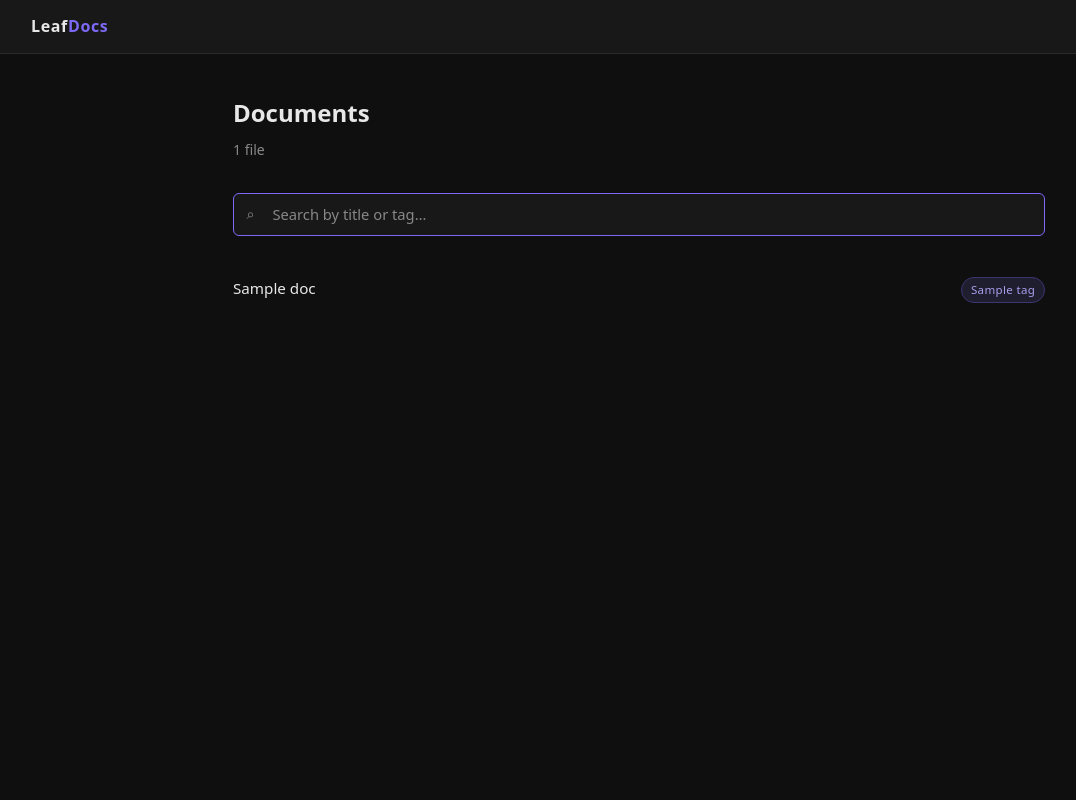
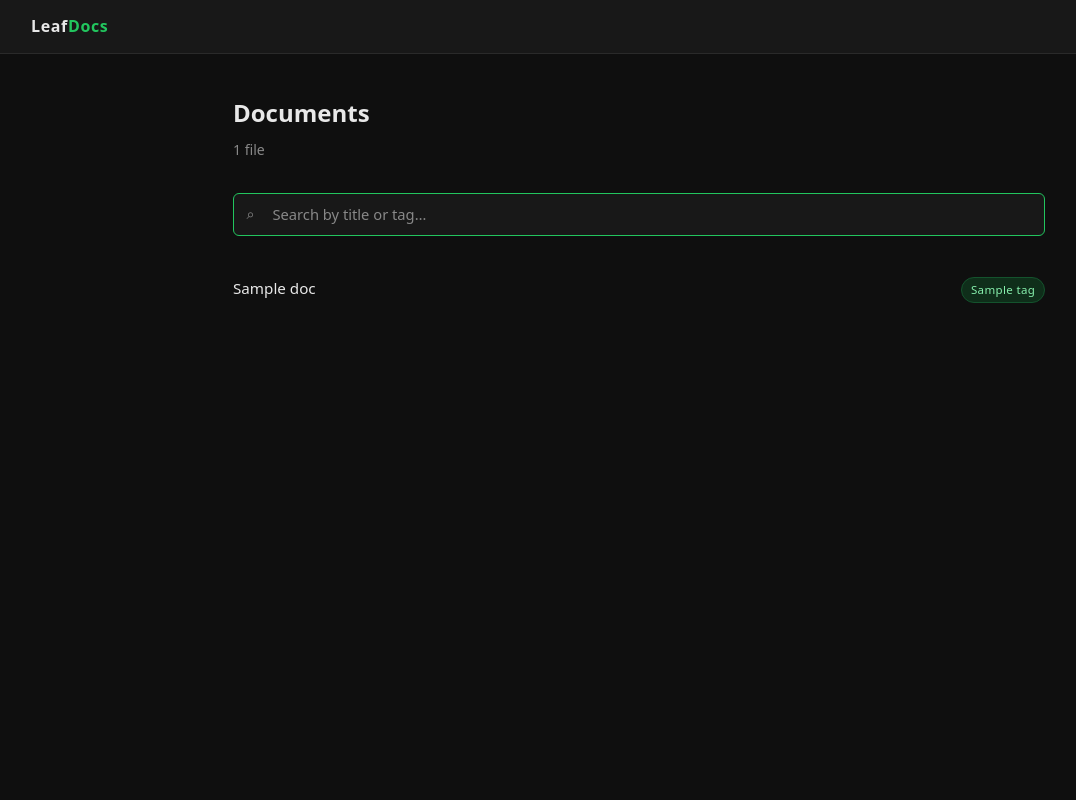
Before and after one commit to anshulraj10/leafdocs, a Python web app: template src/leafdocs/templates/index.html in a window 1280 px wide. Shown: the whole page, without its empty margins (1-1077 px from the left). Run offline with Jinja, Linux system fonts and the light colour scheme; the template is opened without the code that fills it: most values are stand-ins (such as "Sample title", 1, 10 or a date in 2020).

Commit message:
Added favicon

```diff
--- a/src/leafdocs/templates/base.html
+++ b/src/leafdocs/templates/base.html
@@ -3,6 +3,7 @@
 <head>
   <meta charset="UTF-8" />
   <meta name="viewport" content="width=device-width, initial-scale=1.0" />
+  <link rel="icon" type="image/x-icon" href="/static/favicon.ico">
   <title>{% block title %}LeafDocs{% endblock %}</title>
   <style>
     *, *::before, *::after { box-sizing: border-box; margin: 0; padding: 0; }
@@ -13,10 +14,10 @@
       --border:    #2a2a2a;
       --text:      #e8e8e8;
       --muted:     #888;
-      --accent:    #7c6af7;
-      --accent-dim:#3d3472;
-      --tag-bg:    #1e1e2e;
-      --tag-text:  #a89fec;
+      --accent:    #22c55e;
+      --accent-dim:#14532d;
+      --tag-bg:    #0f2e1a;
+      --tag-text:  #86efac;
       --radius:    6px;
       --font-body: 'Georgia', serif;
       --font-ui:   system-ui, -apple-system, sans-serif;
--- a/src/leafdocs/templates/login.html
+++ b/src/leafdocs/templates/login.html
@@ -3,6 +3,7 @@
 <head>
   <meta charset="UTF-8" />
   <meta name="viewport" content="width=device-width, initial-scale=1.0" />
+  <link rel="icon" type="image/x-icon" href="/static/favicon.ico">
   <title>LeafDocs — Login</title>
   <style>
     *, *::before, *::after { box-sizing: border-box; margin: 0; padding: 0; }
@@ -12,7 +13,7 @@
       --border: #2a2a2a;
       --text: #e8e8e8;
       --muted: #888;
-      --accent: #7c6af7;
+      --accent: #22c55e;
       --radius: 6px;
     }
     html, body {
```
Also changed, not shown: icon.png (added), src/leafdocs/static/favicon.ico (added).
